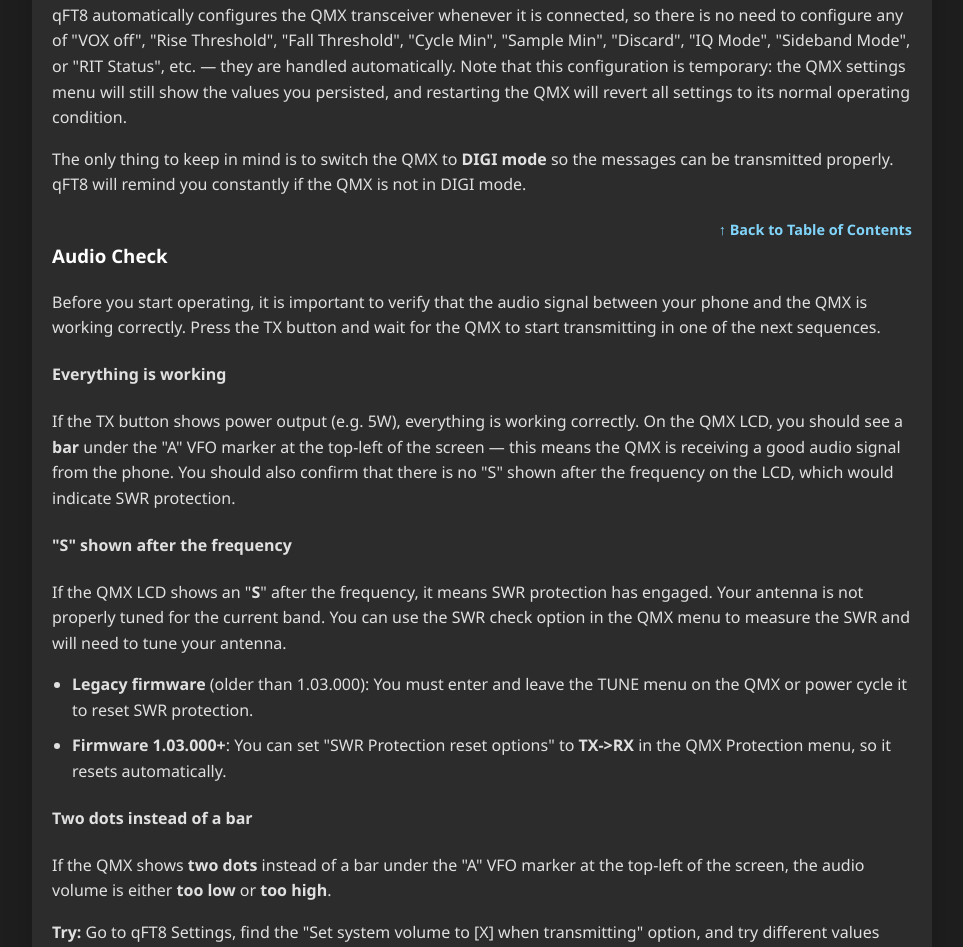
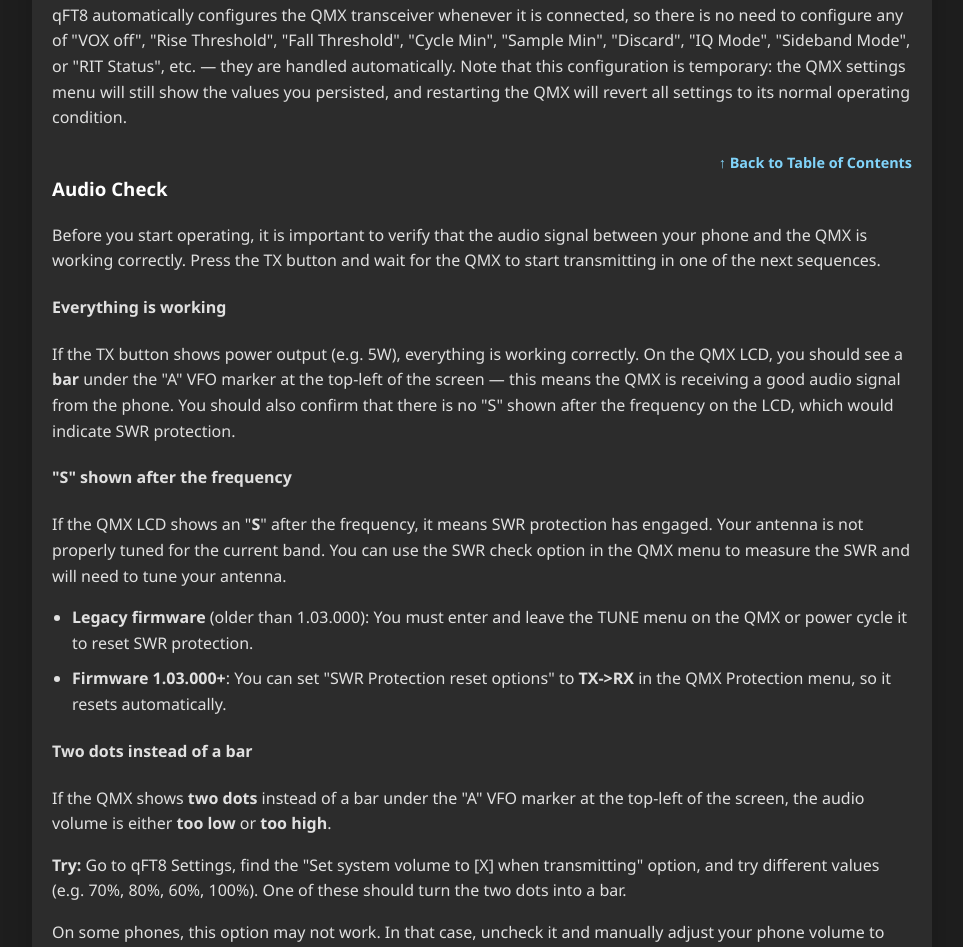
Before and after one commit to lquesada/qFT8, a plain HTML site: page docs/manual/index.html in a window 1280 px wide. Shown: the part 4239-5186 px from the top of the page, without its empty margins (158-1121 px from the left). Drawn offline with Linux system fonts and the light colour scheme.

Commit message:
Update web

```diff
--- a/docs/manual/index.html
+++ b/docs/manual/index.html
@@ -517,14 +517,7 @@
                 will revert all settings to its normal operating condition.
             </p>
 
-            <p>
-                The only thing to keep in mind is to switch the
-                <!-- do not translate -->QMX<!-- end do not translate --> to
-                <strong><!-- do not translate -->DIGI<!-- end do not translate --> mode</strong> so the messages can be
-                transmitted properly. <!-- do not translate -->qFT8<!-- end do not translate --> will remind you
-                constantly if the <!-- do not translate -->QMX<!-- end do not translate --> is not in
-                <!-- do not translate -->DIGI<!-- end do not translate --> mode.
-            </p>
+
 
             <a href="#top" class="back-to-toc">&uarr; Back to Table of Contents</a>
 
```
Also changed, not shown: docs/manual/es/index.html (+1 -7 lines).
